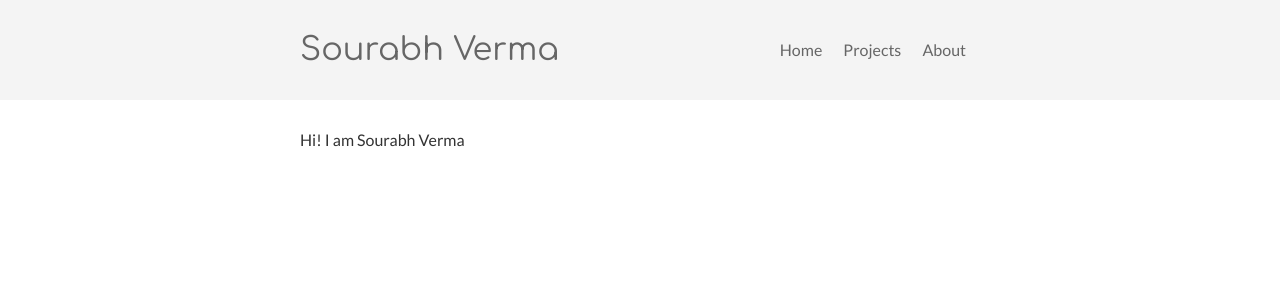
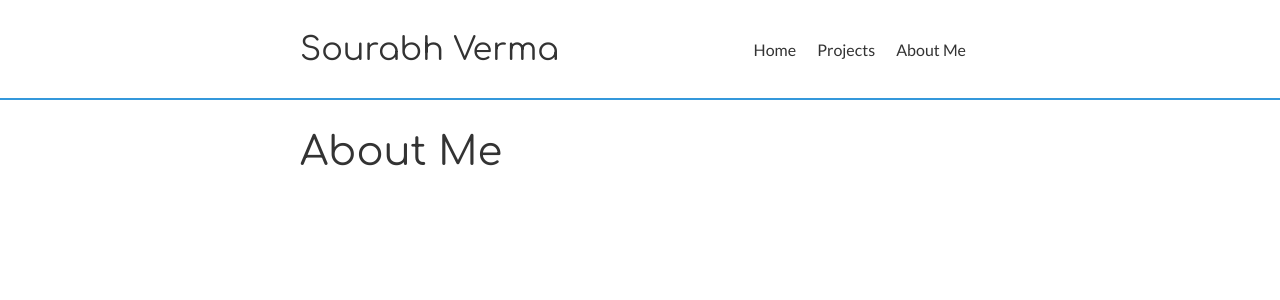
Before and after one commit to sourabhv/sourabhv.github.io, a Jekyll site: the page built from about/index.md, in a window 1280 px wide. Shown: the top 300 px of the page. Built offline with Jekyll 4.4.1, drawn with Linux system fonts in a browser that asks for light colours; Markdown is read by kramdown in place of the engine named in the settings.

Commit message:
Change Design

```diff
--- a/_layouts/default.html
+++ b/_layouts/default.html
@@ -10,7 +10,7 @@
             <nav>
                 <a href="/">Home</a>
                 <a href="/projects">Projects</a>
-                <a href="/about">About</a>
+                <a href="/about">About Me</a>
             </nav>
             <div class="clear"></div>
         </div>
--- a/_layouts/post.html
+++ b/_layouts/post.html
@@ -1,8 +1,5 @@
 ---
 layout: default
 ---
-<h2 class="post-title-big">#! {{ page.title }}</h2>
-<p class="post-date">{{ page.date | date_to_string }}</p>
-<p class="post-desc">{{ page.description }}</p>
-
+<h2 class="post-title big mb">{{ page.title }}</h2>
 <div class="post"> {{ content }} </div>
--- a/about/index.html
+++ b/about/index.md
@@ -3,4 +3,4 @@ layout: default
 title: About me
 ---
 
-Hi! I am Sourabh Verma
+<h2 class="big mb">About Me</h2>
--- a/css/main.css
+++ b/css/main.css
@@ -17,6 +17,11 @@ html, body { height: 100%; }
 body {
   font: 1em 'Lato', Helvetica, Arial, sans-serif;
   color: #333;
+}
+
+h1, h2, h3 {
+  font-family: 'Comfortaa', 'Lato', Helvetica, Arial, sans-serif;
+  font-weight: normal;
 }
 
 body * {
@@ -41,8 +46,23 @@ a:visited {
   color: #333;
 }
 
+blockquote {
+  padding: 2px 0;
+  padding-left: 5px;
+  border-left: 5px solid #bbb;
+}
+
+blockquote p {
+  margin: 5px 0;
+}
+
 .clear {
   clear: both;
+}
+
+.big {
+  font-size: 2.5em;
+  margin-bottom: 1em;
 }
 
 /*
@@ -52,8 +72,9 @@ a:visited {
 */
 
 header {
-  background-color: #f4f4f4;
+  background-color: #fff;
   height: 100px;
+  border-bottom: 2px solid #3498db;
 }
 
 .header-content {
@@ -64,7 +85,7 @@ header {
 }
 
 header a, header a:hover, header a:visited {
-  color: #666;
+  color: #333;
 }
 
 header h1 {
@@ -112,14 +133,7 @@ header nav a {
 
 .post-title {
   font-family: 'Comfortaa', 'Lato', Helvetica, Arial, sans-serif;
-  font-size: 1.4em;
 }
-
-.post-title-big {
-  font-family: 'Comfortaa', 'Lato', Helvetica, Arial, sans-serif;
-  font-size: 2em;
-}
-
 
 .post-date {
   color: #666;
```
Also changed, not shown: projects/index.md (added, +6 -0 lines), projects/index.html (deleted).
